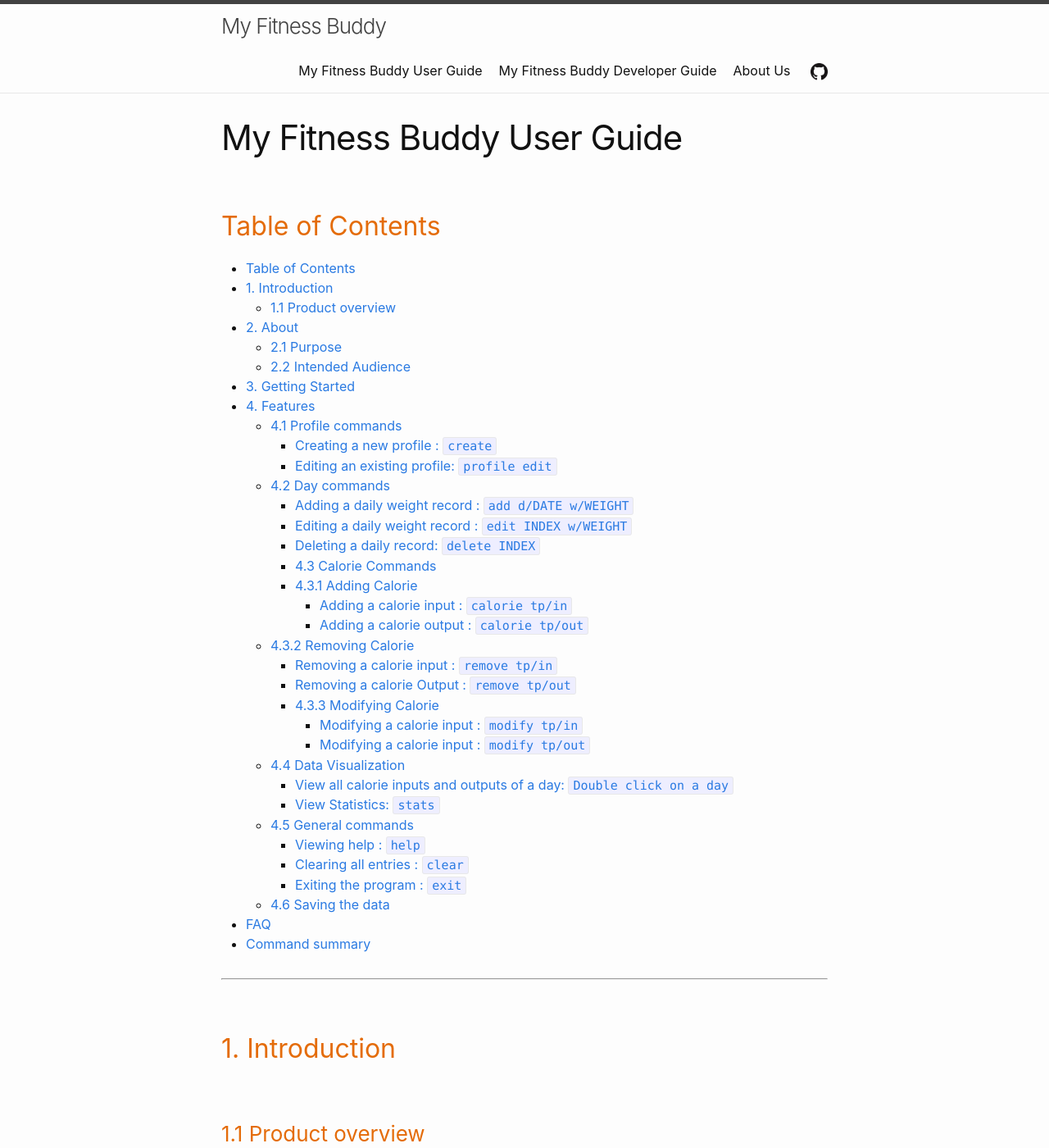
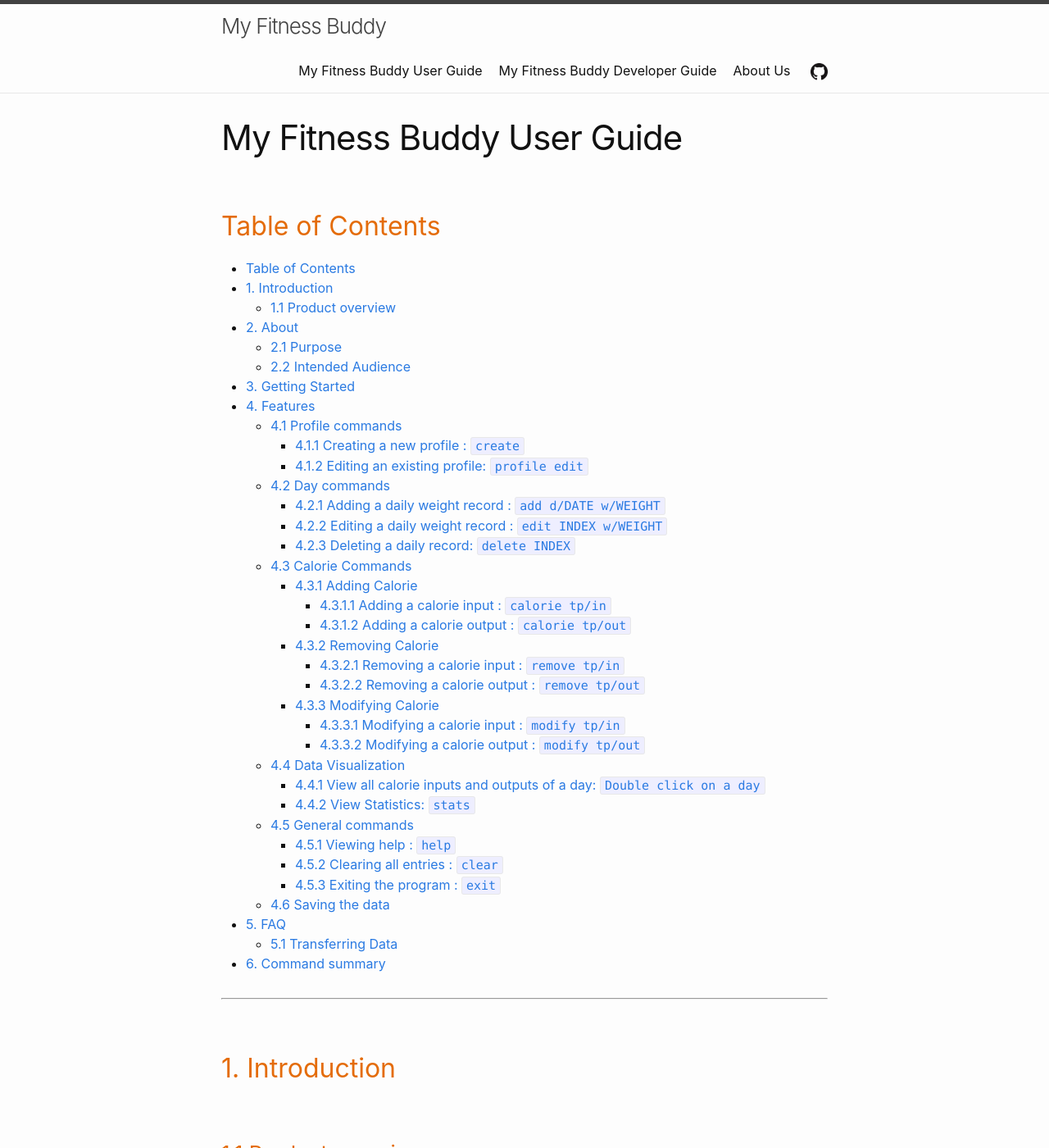
Before and after one commit to AY2021S1-CS2103T-W11-3/tp_ug_dg_draft, a Jekyll site: the page built from docs/UserGuide.md, in a window 1280 px wide and 1400 px high. Shown: the whole window at 82% size. Built offline with Jekyll 4.4.1, drawn with Linux system fonts in a browser that asks for light colours; some of the changed text lies outside the part shown.

Commit message:
no message

```diff
--- a/docs/UserGuide.md
+++ b/docs/UserGuide.md
@@ -69,7 +69,7 @@ Here are some basic commands you can try:
 
 ### 4.1 Profile commands
 
-#### Creating a new profile : `create`
+#### 4.1.1 Creating a new profile : `create`
 Create a new profile for a Person.
 
 Format: `create n/NAME id/ID_NUM h/HEIGHT w/TARGET_WEIGHT`
@@ -77,7 +77,7 @@ Format: `create n/NAME id/ID_NUM h/HEIGHT w/TARGET_WEIGHT`
 Examples:
 `create n/Johnny id/1234 h/170 w/68`
 
-#### Editing an existing profile: `profile edit`
+#### 4.1.2 Editing an existing profile: `profile edit`
 Edit an existing profile.
 
 Format: `profile edit n/NAME id/ID_NUM h/HEIGHT w/TARGET_WEIGHT`
@@ -87,7 +87,7 @@ Examples:
 
 ### 4.2 Day commands
 
-#### Adding a daily weight record : `add d/DATE w/WEIGHT`
+#### 4.2.1 Adding a daily weight record : `add d/DATE w/WEIGHT`
 Add a new daily weight record.
 
 Format: `add d/DATE w/WEIGHT`
@@ -95,7 +95,7 @@ Format: `add d/DATE w/WEIGHT`
 Examples:
 `add d/2020-10-16 w/70`
 
-#### Editing a daily weight record : `edit INDEX w/WEIGHT`
+#### 4.2.2 Editing a daily weight record : `edit INDEX w/WEIGHT`
 Edit a daily weight record.
 
 Format: `edit INDEX w/WEIGHT`
@@ -103,7 +103,7 @@ Format: `edit INDEX w/WEIGHT`
 Examples:
 `edit 1 w/65`
 
-#### Deleting a daily record: `delete INDEX`
+#### 4.2.3 Deleting a daily record: `delete INDEX`
 Deletes a daily record at INDEX.
 
 Format: `delete INDEX`
@@ -111,7 +111,7 @@ Format: `delete INDEX`
 Examples:
 `delete 2`
 
-#### 4.3 Calorie Commands
+### 4.3 Calorie Commands
 Commands in this section are useful in keeping track of the various calorie content.
 You can use them to log different kinds of calorie content and their relevant information.
 
@@ -142,7 +142,7 @@ Prefix | Meaning
 
 
 #### 4.3.1 Adding Calorie
-##### Adding a calorie input : `calorie tp/in`
+##### 4.3.1.1 Adding a calorie input : `calorie tp/in`
 
 Add calorie input to the calorie tracker.
 
@@ -154,7 +154,7 @@ Meaning:`The user ate laksa with the calorie count of 290kcal at 12pm on the dat
 
 _TIP: If the `DATE` field is left empty, the calorie input will be added to the current date entry._
 
-##### Adding a calorie output : `calorie tp/out`
+##### 4.3.1.2 Adding a calorie output : `calorie tp/out`
 Add calorie output to the calorie tracker.
 
 Format: `calorie tp/out d/DATE t/TIME e/EXERCISE c/CALORIE COUNT`
@@ -165,8 +165,8 @@ Meaning:`The user ran on October 26 2020 at 12pm and has expanded 400kcal`
 
 _TIP: If the `DATE` field is left empty, the calorie output will be added to the current date entry._
 
-### 4.3.2 Removing Calorie
-##### Removing a calorie input : `remove tp/in`
+#### 4.3.2 Removing Calorie
+##### 4.3.2.1 Removing a calorie input : `remove tp/in`
 
 Removes a wrong calorie input entry from the calorie tracker.
 
@@ -182,7 +182,7 @@ can be used instead_
 
 Example:`remove 3 tp/in i/3`
 
-##### Removing a calorie Output : `remove tp/out`
+##### 4.3.2.2 Removing a calorie output : `remove tp/out`
 
 Removes a wrong calorie Output entry from the calorie tracker.
 
@@ -199,7 +199,7 @@ can be used instead_
 Examples:`remove 3 tp/out i/3`
 
 #### 4.3.3 Modifying Calorie
-##### Modifying a calorie input : `modify tp/in`
+##### 4.3.3.1 Modifying a calorie input : `modify tp/in`
 
 Modify a calorie input entry with details recorded wrongly
 
@@ -217,7 +217,7 @@ _TIP: Instead of using d/DATE to specify the date of the log in which the calori
 can be used instead_
 Examples:`modify 3 tp/out i/3 c/123`
 
-##### Modifying a calorie input : `modify tp/out`
+##### 4.3.3.2 Modifying a calorie output : `modify tp/out`
 
 Modify a calorie out entry with details recorded wrongly
 
@@ -235,12 +235,12 @@ _TIP: Instead of using d/DATE to specify the date of the log in which the calori
 can be used instead_
 
 ### 4.4 Data Visualization
-#### View all calorie inputs and outputs of a day: `Double click on a day`
+#### 4.4.1 View all calorie inputs and outputs of a day: `Double click on a day`
 Shows a list of all entries of calorie inputs and calorie outputs of a particular day.
 
 Image: `image to be added`
 
-#### View Statistics: `stats`
+#### 4.4.2 View Statistics: `stats`
 
 Shows the charts generated from the daily entries of weight and calorie input/output in a pop-up window.
 
@@ -263,14 +263,14 @@ Calorie Chart:
 ![calorie_stats_chart](images/calorie_stats_chart.png)
 
 _TIP: Charts can be viewed alternatively by going to the menu bar, click on `Statistics` and select the
-the chart that you want to view._
+ chart that you want to view._
 
 ![chart_menu_bar](images/chart_menu_bar.png)
 
 
 
 ### 4.5 General commands
-#### Viewing help : `help`
+#### 4.5.1 Viewing help : `help`
 
 Shows a message explaining how to access the help page.
 
@@ -279,13 +279,13 @@ Shows a message explaining how to access the help page.
 Format: `help`
 
 
-#### Clearing all entries : `clear`
+#### 4.5.2 Clearing all entries : `clear`
 Clears all saved entries in MyFitnessBuddy.
 
 Format: `clear`
 
 
-#### Exiting the program : `exit`
+#### 4.5.3 Exiting the program : `exit`
 Exits the program.
 
 Format: `exit`
@@ -298,14 +298,15 @@ My Fitness Buddy data are saved in the hard disk automatically after any command
 
 --------------------------------------------------------------------------------------------------------------------
 
-## FAQ
+## 5. FAQ
+### 5.1 Transferring Data
 
 **Q**: How do I transfer my data to another Computer?<br>
 **A**: Install the app in the other computer and overwrite the empty data file it creates with the file that contains the data of your previous My Fitness Buddy home folder.
 
 --------------------------------------------------------------------------------------------------------------------
 
-## Command summary
+## 6. Command summary
 
 Action | Format
 --------|------------------
```
